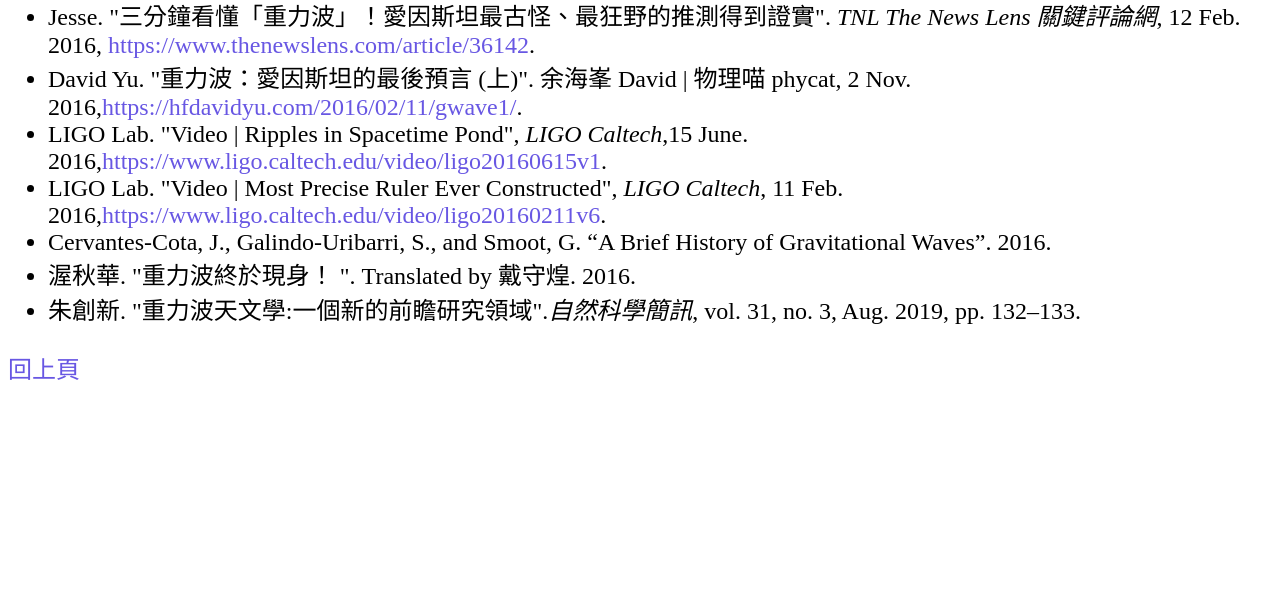
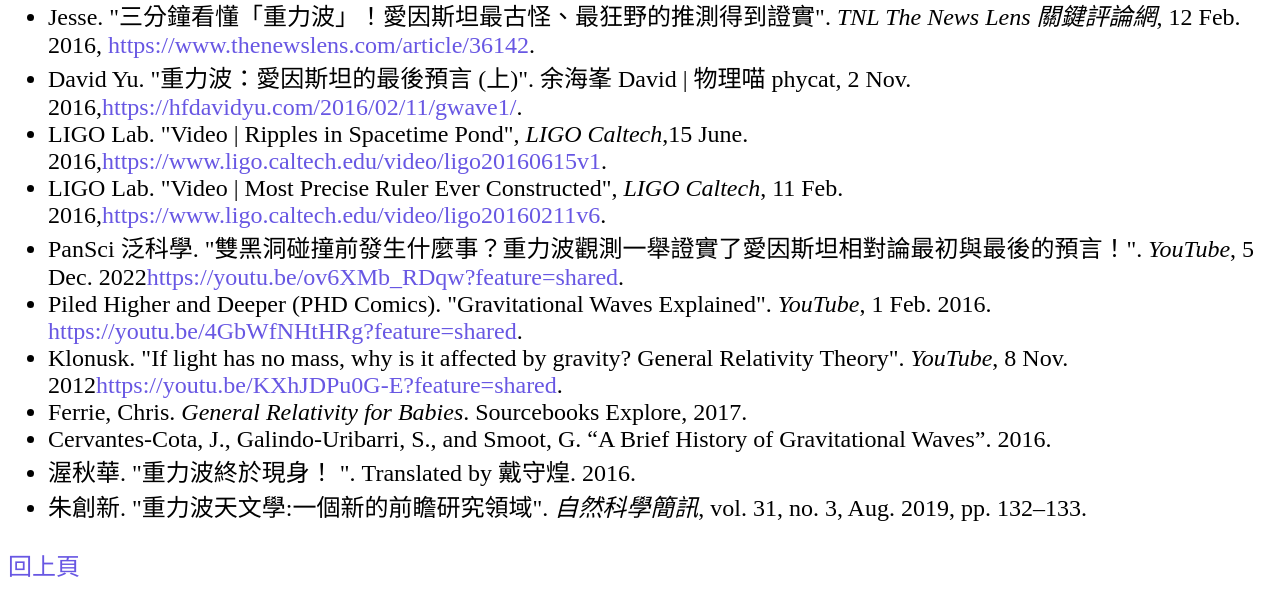
Before and after one commit to star-cloud-d-d-d/AboutGravityWave, a Flask app: a page that uses templates/ref.html in a window 1280 px wide. Shown: the part 385-975 px from the top of the page. Before the commit the page ends 765 px from the top, so only its background shows below. Run offline with Flask 3, Linux system fonts and the light colour scheme.

Commit message:
Update ref.html

```diff
--- a/templates/ref.html
+++ b/templates/ref.html
@@ -17,10 +17,14 @@
     <li>David Yu. "重力波：愛因斯坦的最後預言 (上)". 余海峯 David | 物理喵 phycat, 2 Nov. 2016,<a href="https://hfdavidyu.com/2016/02/11/gwave1/">https://hfdavidyu.com/2016/02/11/gwave1/</a>.
     <li>LIGO Lab. "Video | Ripples in Spacetime Pond", <i>LIGO Caltech</i>,15 June. 2016,<a href="https://www.ligo.caltech.edu/video/ligo20160615v1">https://www.ligo.caltech.edu/video/ligo20160615v1</a>.
     <li>LIGO Lab. "Video | Most Precise Ruler Ever Constructed", <i>LIGO Caltech</i>, 11 Feb. 2016,<a href="https://www.ligo.caltech.edu/video/ligo20160211v6">https://www.ligo.caltech.edu/video/ligo20160211v6</a>.
+    <li>PanSci 泛科學. "雙黑洞碰撞前發生什麼事？重力波觀測一舉證實了愛因斯坦相對論最初與最後的預言！". <i>YouTube</i>, 5 Dec. 2022<a href="https://youtu.be/ov6XMb_RDqw?feature=shared">https://youtu.be/ov6XMb_RDqw?feature=shared</a>.
+    <li>Piled Higher and Deeper (PHD Comics). "Gravitational Waves Explained". <i>YouTube</i>, 1 Feb. 2016. <a href="https://youtu.be/4GbWfNHtHRg?feature=shared">https://youtu.be/4GbWfNHtHRg?feature=shared</a>.
+    <li>Klonusk. "If light has no mass, why is it affected by gravity? General Relativity Theory". <i>YouTube</i>, 8 Nov. 2012<a href="https://youtu.be/KXhJDPu0G-E?feature=shared">https://youtu.be/KXhJDPu0G-E?feature=shared</a>.
+    <li>Ferrie, Chris. <i>General Relativity for Babies</i>. Sourcebooks Explore, 2017.
     <li>Cervantes-Cota, J., Galindo-Uribarri, S., and Smoot, G. “A Brief History of Gravitational Waves”. 2016.
     <li>渥秋華. "重力波終於現身！
 ". Translated by 戴守煌. 2016.
-    <li>朱創新. "重力波天文學:一個新的前瞻研究領域".<i>自然科學簡訊</i>, vol. 31, no. 3, Aug. 2019, pp. 132–133.
+    <li>朱創新. "重力波天文學:一個新的前瞻研究領域". <i>自然科學簡訊</i>, vol. 31, no. 3, Aug. 2019, pp. 132–133.
     </ul>
     <a href="/">回上頁</a>
 </body>
```
